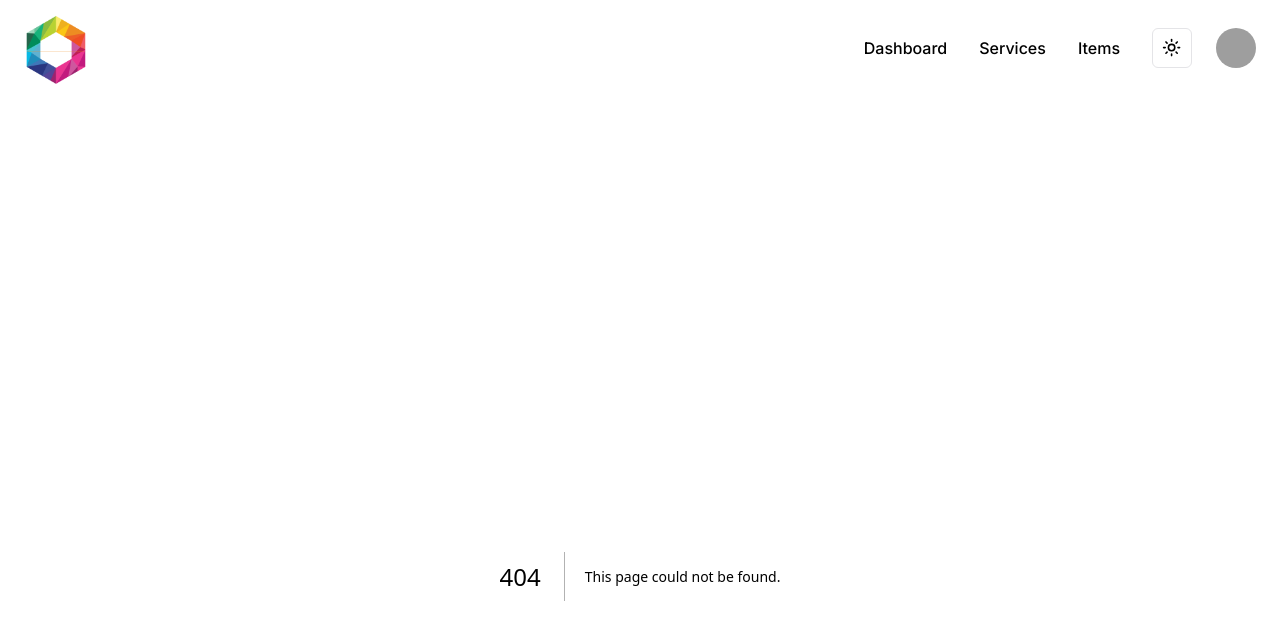
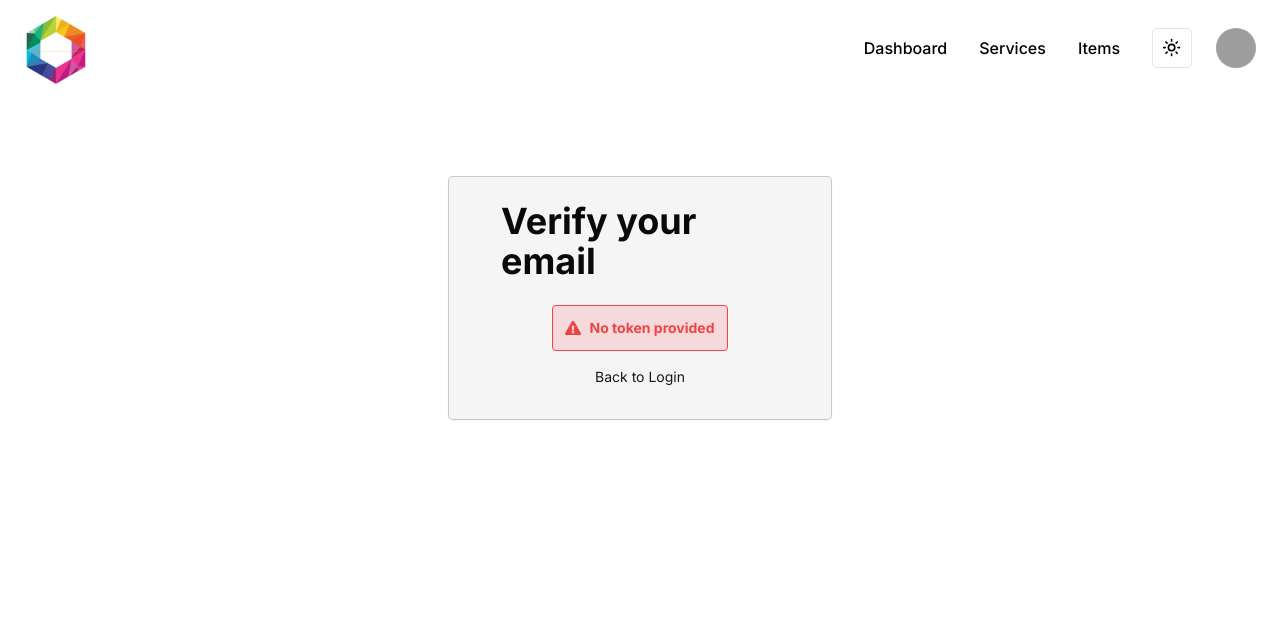
Before and after one commit to nizzyabi/nizzy-starter, a Next.js app: page /new-verification in a window 1280 px wide. Before the commit this address had no page. Shown: the top 640 px of the page. Built offline with nearby package versions, Linux system fonts and the light colour scheme; grey boxes are pictures that could not be loaded.

Commit message:
use user

```diff
--- /dev/null
+++ b/app/(root)/(routes)/(auth)/new-verification/page.tsx
@@ -0,0 +1,9 @@
+import { NewVerificationForm } from "@/components/auth/new-verification-form";
+
+export default function NewVerificationPage() {
+    return (
+        <div>
+            <NewVerificationForm />
+        </div>
+    )
+}
--- /dev/null
+++ b/components/auth/new-verification-form.tsx
@@ -0,0 +1,59 @@
+"use client"
+
+import { CardWrapper } from "@/components/auth/card-wrapper";
+import { newVerification } from "@/actions/new-verification";
+import { useSearchParams } from "next/navigation"
+import { useCallback, useEffect, useState } from "react";
+import { FormError } from "@/components/auth/form-error";
+import { FormSuccess } from "@/components/auth/form-success";
+
+
+
+export const NewVerificationForm = () => {
+    const [error, setError] = useState<string | undefined>();
+    const [success, setSuccess] = useState<string | undefined>();
+
+    const searchParams = useSearchParams();
+    const token = searchParams.get("token");
+
+    const onSubmit = useCallback(() => {
+        if (success || error) return;
+
+        if (!token) {
+            setError("No token provided");
+            return;
+        }
+
+        newVerification(token)
+            .then((data) => {
+                setSuccess(data.success);
+                setError(data.error)
+
+            })
+            .catch(() => {
+                setError("Something went wrong");
+            })
+    }, [token, success, error]);
+
+    useEffect(() => {
+        onSubmit();
+    }, [onSubmit])
+
+    return (
+        <CardWrapper
+            headerTitle="Verify your email"
+            backButtonLabel="Back to Login"
+            backButtonHref="/login"
+        >
+            <div className="flex items-center w-full justify-center">
+                {!success && !error && (
+                    <p>Verifying...</p>
+                )}
+                <FormSuccess message={success} />
+                {!success && (
+                    <FormError message={error} />
+                )}
+            </div>
+        </CardWrapper>
+    )
+}
--- a/components/landing-page.tsx
+++ b/components/landing-page.tsx
@@ -1,5 +1,5 @@
-import { PricingCard } from "./pricing-card"
-import { Testimonials } from "./testimonials"
+import { PricingCard } from "@/components/pricing-card"
+import { Testimonials } from "@/components/testimonials"
 
 export const Landing = () => {
     return (
--- a/components/testimonials.tsx
+++ b/components/testimonials.tsx
@@ -1,7 +1,7 @@
 'use client'
 
 import { Card, CardContent, CardTitle } from '@/components/ui/card'
-import { Avatar, AvatarImage } from './ui/avatar'
+import { Avatar, AvatarImage } from '@/components/ui/avatar'
 
 
 
--- a/lib/mail.ts
+++ b/lib/mail.ts
@@ -7,7 +7,7 @@ export const sendVerificationEmail = async (
     email: string,
     token: string
 ) => {
-    const confirmLink = `localhost:3000/new-verification?token=${token}`;
+    const confirmLink = `http://localhost:3000/new-verification?token=${token}`;
 
     await resend.emails.send({
         from: "Nizar <noreply@nizarlanding.com>",
--- a/package.json
+++ b/package.json
@@ -15,6 +15,7 @@
   "dependencies": {
     "@auth/prisma-adapter": "^2.1.0",
     "@hookform/resolvers": "^3.3.4",
+    "@mui/material": "^5.15.18",
     "@neondatabase/serverless": "^0.9.1",
     "@prisma/client": "^5.13.0",
     "@radix-ui/react-avatar": "^1.0.4",
```
Also changed, not shown: hooks/use-current-user.ts (added, +7 -0 lines), 1 other file (tests, documents, lock files or other folders).
